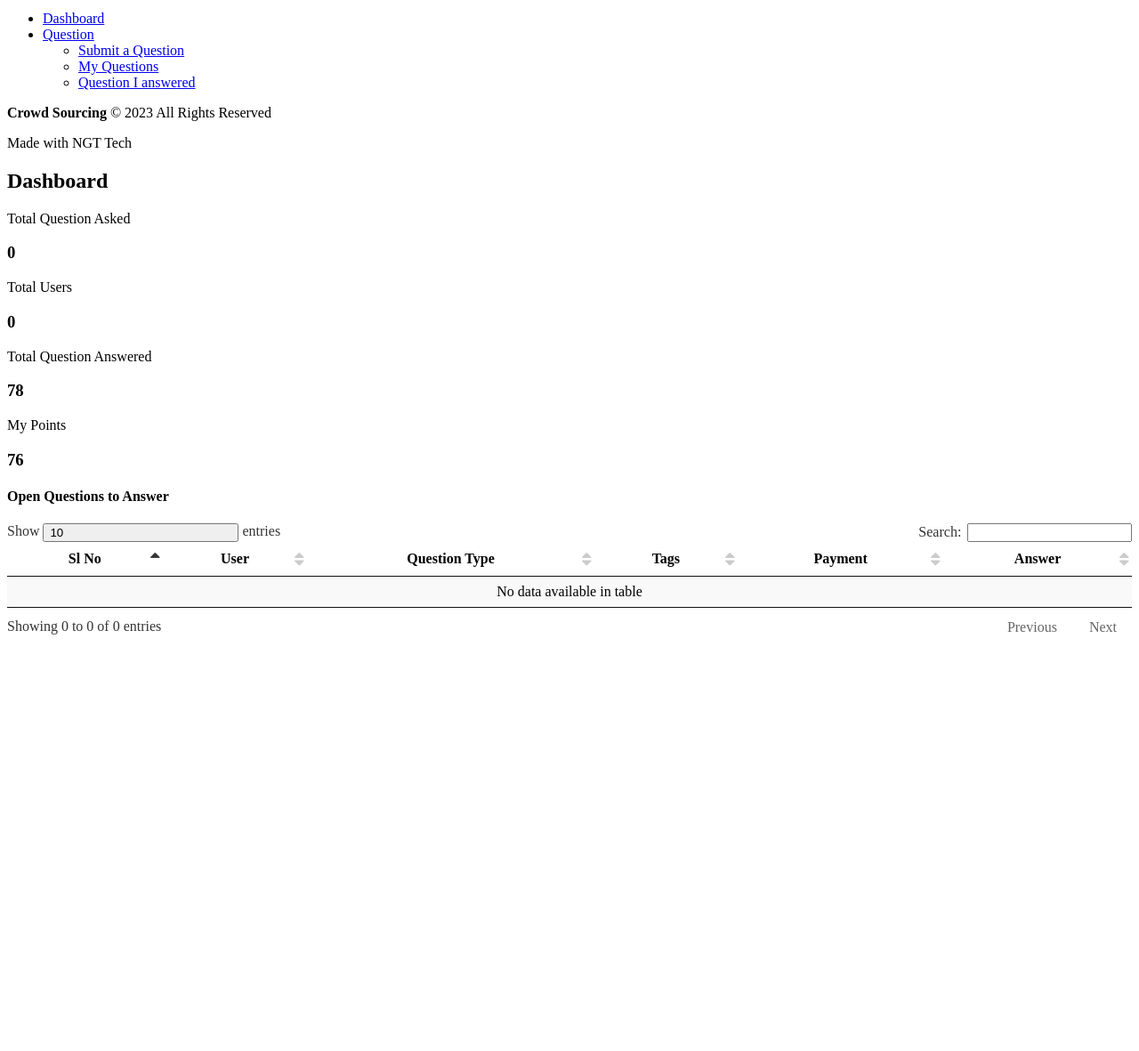
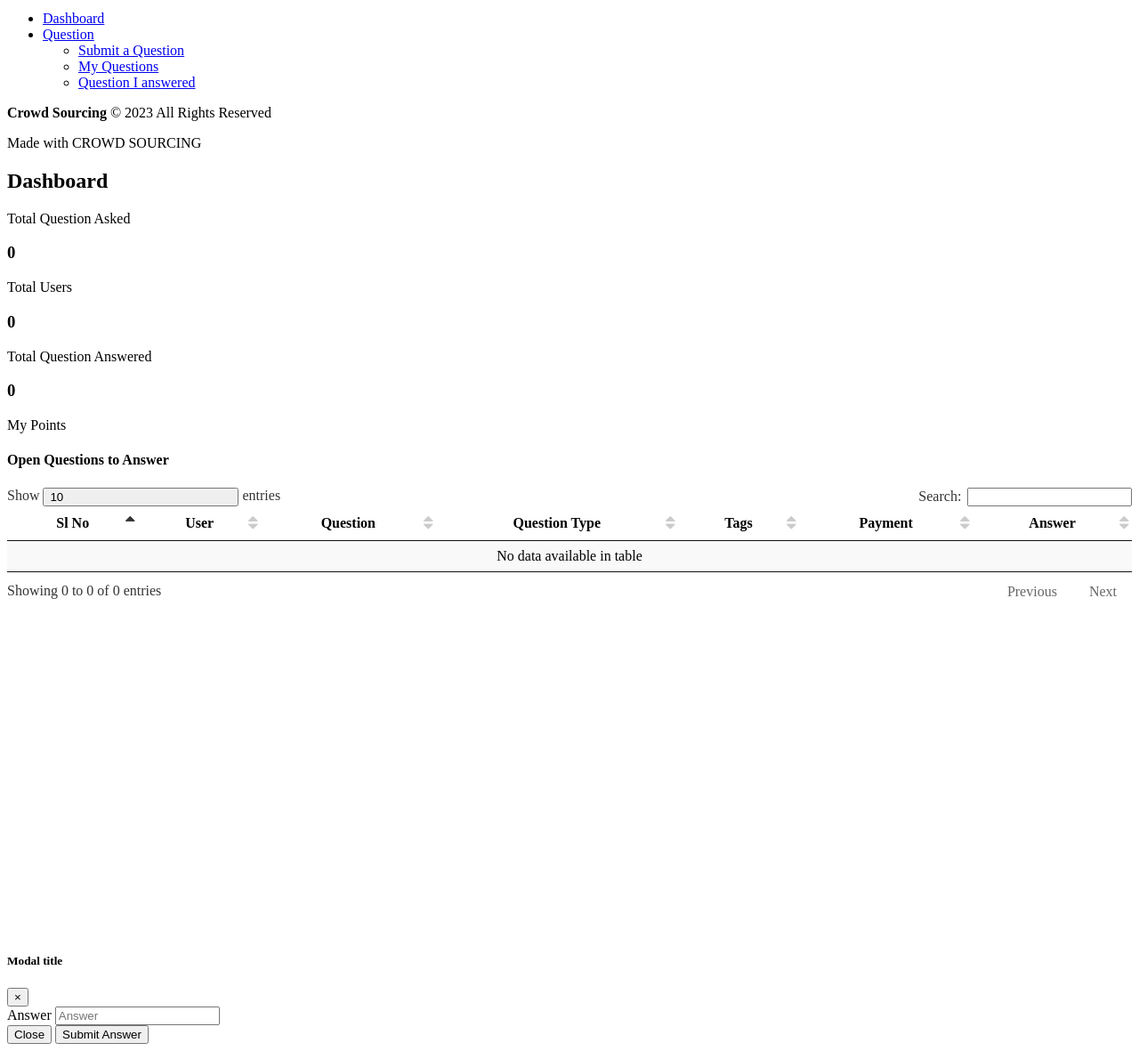
Before and after one commit to Do-Test-Live/W-Crowd-Sourcing, a PHP site: a page that uses dashboard.php in a window 1280 px wide. Shown: the part 340-1521 px from the top of the page at 89% size. Before the commit the page ends 1053 px from the top, so only its background shows below. Run offline with PHP 8.4, Linux system fonts and the light colour scheme; the visitor is signed in with stand-in values (Sample User, id 1); data that the repository does not hold is empty; some libraries are stand-ins or nearby versions.

Commit message:
11/04/2023

```diff
--- a/dashboard.php
+++ b/dashboard.php
@@ -126,7 +126,10 @@
 									</span>
                                         <div class="media-body text-white text-right">
                                             <p class="mb-1">Total Question Answered</p>
-                                            <h3 class="text-white">78</h3>
+                                            <?php
+                                            $answer = $db_handle->runQuery("SELECT COUNT(answer_id) as answer from answer WHERE user_id = '$userid'");
+                                            ?>
+                                            <h3 class="text-white"><?php echo $answer[0]['answer'];?></h3>
                                         </div>
                                     </div>
                                 </div>
@@ -141,7 +144,10 @@
 									</span>
                                         <div class="media-body text-white text-right">
                                             <p class="mb-1">My Points</p>
-                                            <h3 class="text-white">76</h3>
+                                            <?php
+                                            $points = $db_handle->runQuery("SELECT SUM(payment) as point FROM answer,question where answer.user_id= '$userid' and question.question_id = answer.question_id;");
+                                            ?>
+                                            <h3 class="text-white"><?php echo $points[0]['point'];?></h3>
                                         </div>
                                     </div>
                                 </div>
@@ -162,6 +168,7 @@
                                     <tr>
                                         <th>Sl No</th>
                                         <th>User</th>
+                                        <th>Question</th>
                                         <th>Question Type</th>
                                         <th>Tags</th>
                                         <th>Payment</th>
@@ -170,20 +177,34 @@
                                     </thead>
                                     <tbody>
                                     <?php
-                                    $select_question = $db_handle->runQuery("SELECT * FROM question,question_type,user where question.method = '1' and question.type = question_type.id AND question.user_id = user.user_id");
-                                    $no_select_question = $db_handle->numRows("SELECT * FROM question,question_type,user where question.method = '1' and question.type = question_type.id AND question.user_id = user.user_id");
+                                    $select_question = $db_handle->runQuery("SELECT * FROM question,question_type,user where question.method = '1' and question.type = question_type.id AND question.user_id = user.user_id order by question.question_id desc");
+                                    $no_select_question = $db_handle->numRows("SELECT * FROM question,question_type,user where question.method = '1' and question.type = question_type.id AND question.user_id = user.user_id order by question.question_id desc");
                                     for($j=0;$j<$no_select_question;$j++){
                                         ?>
                                         <tr>
                                             <td><?php echo $j+1;?></td>
                                             <td><?php echo $select_question[$j]['user_name'];?></td>
+                                            <td><?php echo $select_question[$j]['question'];?></td>
                                             <td><?php echo $select_question[$j]['question_type'];?></td>
                                             <td><?php echo $select_question[$j]['tags'];?></td>
                                             <td><?php echo $select_question[$j]['payment'];?></td>
                                             <td>
                                                 <div class="d-flex">
-                                                    <a href="#" class="btn btn-primary shadow btn-xs sharp mr-1"><i
-                                                                class="fa fa-pencil"></i></a>
+                                                    <?php
+                                                    $question_id = $select_question[$j]['question_id'];
+                                                    $check_answer = $db_handle->runQuery("select * from answer where user_id = '$userid' and question_id = '$question_id'");
+                                                    $no_check_answer = $db_handle->numRows("select * from answer where user_id = '$userid' and question_id = '$question_id'");
+                                                    if($no_check_answer <= 0){
+                                                        ?>
+                                                        <button type="button" class="btn btn-primary mb-2" data-toggle="modal" data-target="#exampleModalCenter" onclick="passVariable(<?php echo $select_question[$j]['question_id'];?>);">Answer</button>
+                                                        <?php
+                                                    }else{
+                                                        ?>
+                                                        <button type="button" class="btn btn-warning mb-2">Answered</button>
+                                                        <?php
+                                                    }
+                                                    ?>
+
                                                 </div>
                                             </td>
                                         </tr>
@@ -213,6 +234,36 @@
 
 
     </div>
+
+<!--modal start-->
+    <div class="modal fade" id="exampleModalCenter">
+        <div class="modal-dialog modal-dialog-centered" role="document">
+            <div class="modal-content">
+                <div class="modal-header">
+                    <h5 class="modal-title">Modal title</h5>
+                    <button type="button" class="close" data-dismiss="modal"><span>&times;</span>
+                    </button>
+                </div>
+                <div class="modal-body">
+                    <form action="Insert" method="post">
+                        <div class="form-row">
+                            <input type="hidden" value="" id="question_id" name="question_no">
+                            <div class="form-group col-md-12" id="payment">
+                                <label>Answer</label>
+                                <input type="text" class="form-control input-default " placeholder="Answer" name="answer">
+                            </div>
+
+                        </div>
+                        <div class="modal-footer">
+                            <button type="button" class="btn btn-danger light" data-dismiss="modal">Close</button>
+                            <button type="submit" class="btn btn-primary" name="submit_answer">Submit Answer</button>
+                        </div>
+                    </form>
+                </div>
+
+            </div>
+        </div>
+    </div>
     <!--**********************************
         Main wrapper end
     ***********************************-->
@@ -222,6 +273,12 @@
     ***********************************-->
     <!-- Required vendors -->
     <?php include('include/js.php'); ?>
+
+    <script>
+        function passVariable(x){
+            document.getElementById("question_id").value = x;
+        }
+    </script>
 </body>
 
 </html>
--- a/include/sidebar.php
+++ b/include/sidebar.php
@@ -20,7 +20,7 @@
 
         <div class="copyright">
             <p><strong>Crowd Sourcing</strong> © 2023 All Rights Reserved</p>
-            <p>Made with <span class="heart"></span>NGT Tech</p>
+            <p>Made with <span class="heart"></span>CROWD SOURCING</p>
         </div>
     </div>
 </div>
--- a/my_questions.php
+++ b/my_questions.php
@@ -193,7 +193,7 @@
                                                 </td>
                                                 <td>
                                                     <div class="d-flex">
-                                                        <a href="#" class="btn btn-primary shadow btn-xs sharp mr-1"><i
+                                                        <a href="View-Answer?id=<?php echo $question[$i]['question_id']?>" class="btn btn-primary shadow btn-xs sharp mr-1"><i
                                                                     class="fa fa-eye"></i></a>
                                                     </div>
                                                 </td>
```
Also changed, not shown: insert.php (+22 -0 lines), view_answer.php (added, +172 -0 lines), .htaccess.
